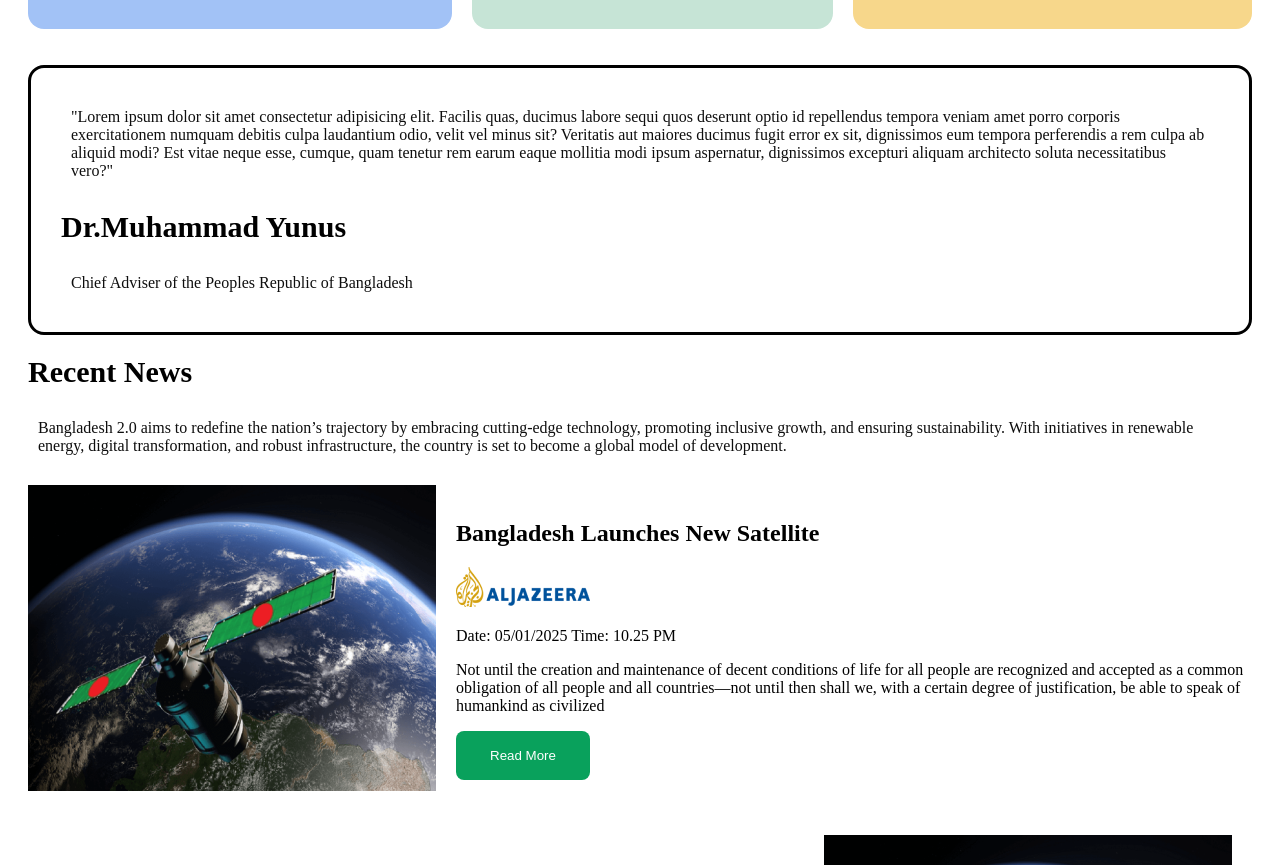
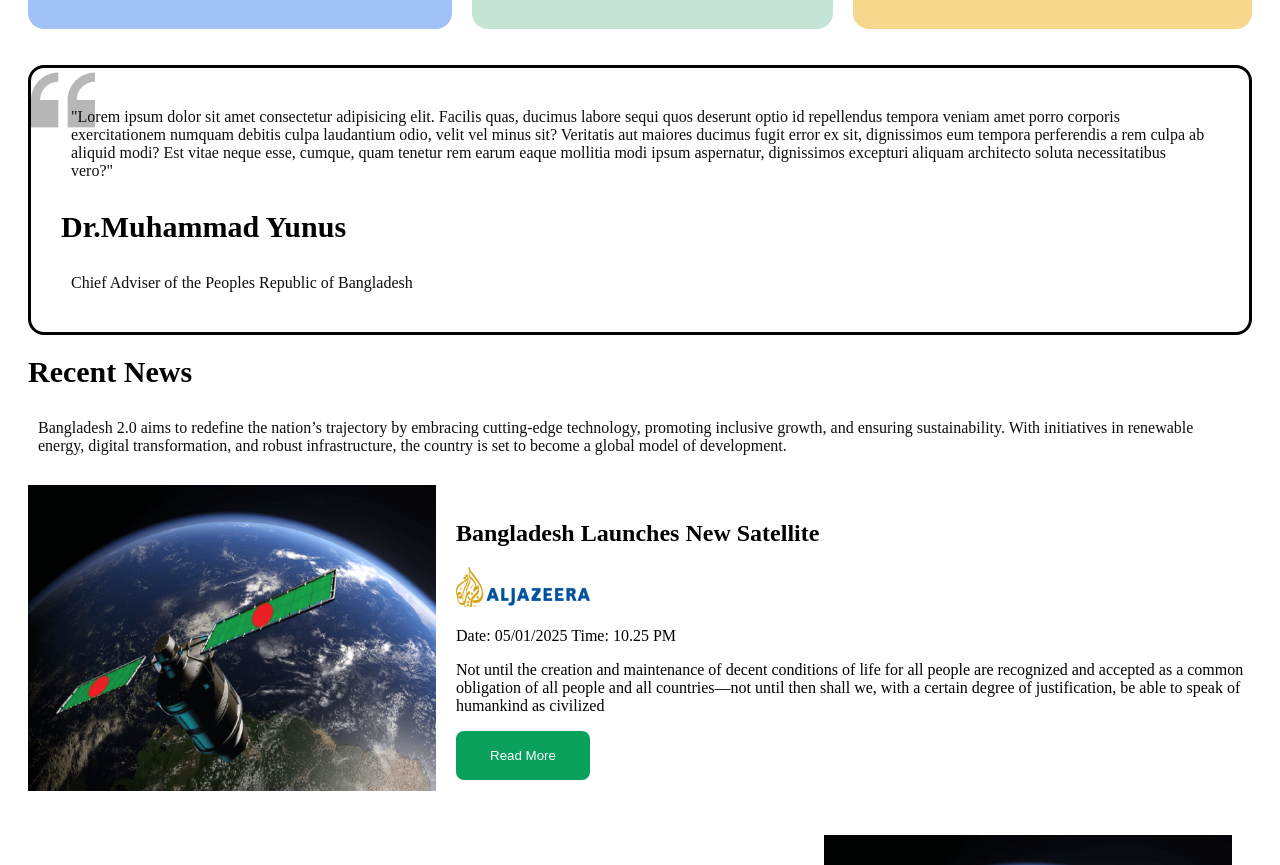
Before and after one commit to Mursalin-2/Developer, a plain HTML site: page index.html in a window 1280 px wide. Shown: the part 1590-2455 px from the top of the page. Drawn offline with Linux system fonts and the light colour scheme.

Commit message:
Update style.css

```diff
--- a/style.css
+++ b/style.css
@@ -152,7 +152,7 @@
     border-style:solid;
     margin: 20px;
     border-radius: 16px;
-    background-image: url(images/quote-bg.png);
+    background-image: url("quote-bg.png");
     background-repeat: no-repeat;
     background-position:top left;
     padding: 10px;
```
